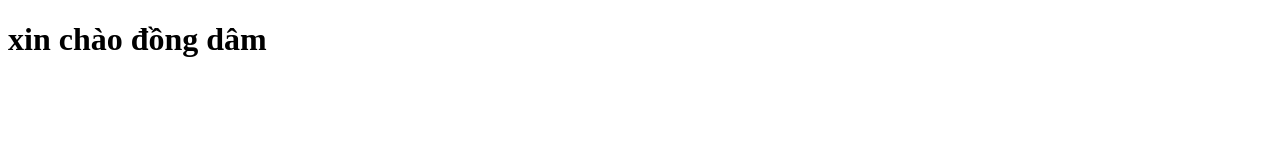
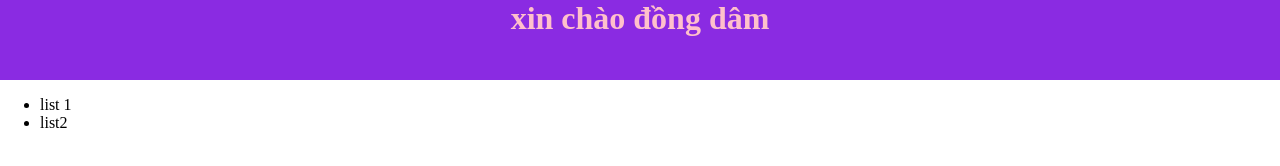
Before and after one commit to temkakb/laptrinhweb, a plain HTML site: page learnhtmlcss/index.html in a window 1280 px wide. Drawn offline with Linux system fonts and the light colour scheme.

Commit message:
add menu

```diff
--- a/learnhtmlcss/index.html
+++ b/learnhtmlcss/index.html
@@ -3,9 +3,16 @@
     <head>
         <title>GoPho</title>
         <meta charset="utf-8">
+        <link rel="stylesheet" href="main.css">
     </head>
     <body>
-        <h1>xin chào đồng dâm</h1>
+        <div id ="menu" ><h1>xin chào đồng dâm</h1></div>
+
+        <ul>
+            <li title="thuoctinh">list 1</li>
+            <!-- thuoc tinh la gi is a attribute of html-->
+            <li>list2</li>
+        </ul>
 
     </body>
 </html>
--- /dev/null
+++ b/learnhtmlcss/main.css
@@ -0,0 +1,19 @@
+:root {
+    --color-text : pink;
+
+}
+h1 {
+    color: var(--color-text);
+    margin: 0px;
+    text-align: center;
+
+}
+#menu {
+    width: 100vw;
+    height: 80px;
+    background-color: blueviolet;
+
+}
+body {
+    margin: 0px;
+}
```
